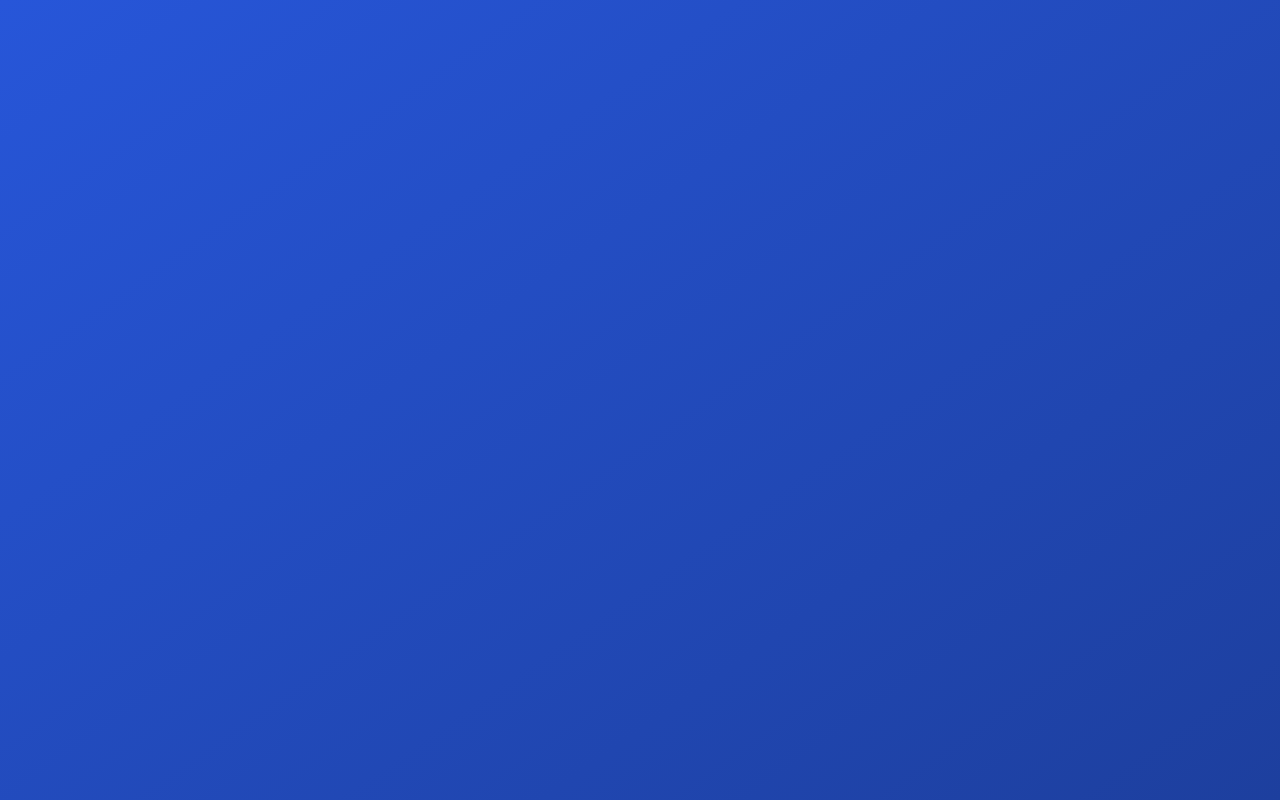
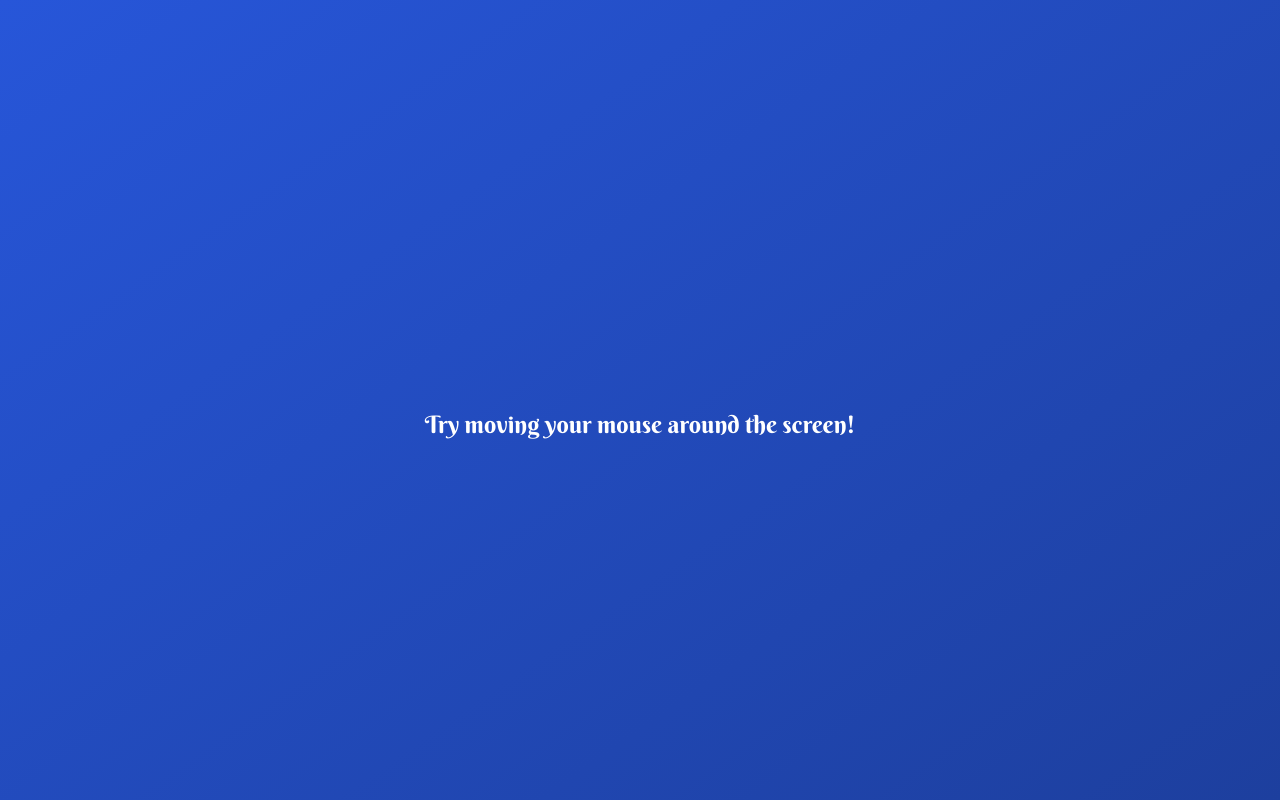
Before and after one commit to lukasnunesj/MouseGlowStarEffect, a plain HTML site: page index.html in a window 1280 px wide. Drawn offline with Linux system fonts and the light colour scheme.

Commit message:
Adding text for better presentantion

```diff
--- a/index.html
+++ b/index.html
@@ -9,5 +9,8 @@
   <script src="https://kit.fontawesome.com/7d3dd080cc.js" crossorigin="anonymous"></script>
 </head>
 <body>
+  <p class="text">
+
+  </p>
 </body>
 </html>
--- a/index.js
+++ b/index.js
@@ -128,3 +128,7 @@ window.mobileCheck = function() {
 };
 
 window.mobileCheck() ?  window.ontouchmove = startApp : window.onmousemove = startApp
+
+document.addEventListener("DOMContentLoaded", function(event) {
+  document.body.querySelector(".text").innerHTML = window.mobileCheck() ? "Try swiping the screen!" : "Try moving your mouse around the screen!"
+});
--- a/style.css
+++ b/style.css
@@ -1,8 +1,21 @@
+@font-face {
+  font-family: BerkshireSwash;
+  src: url(./BerkshireSwash-Regular.ttf);
+}
 body {
+  font-family: BerkshireSwash;
   margin: 0;
   background: linear-gradient(145deg, #2756D9, #1D3F9E);
   overflow: hidden;
   height: 100vh;
+}
+.text{
+  position: absolute;
+  left: 50%;
+  top: 50%;
+  transform: translate(-50%, -50%);
+  font-size: 1.5rem;
+  color: #fff;
 }
 
 .glow {
```
Also changed, not shown: BerkshireSwash-Regular.ttf (added), OFL.txt (added).
